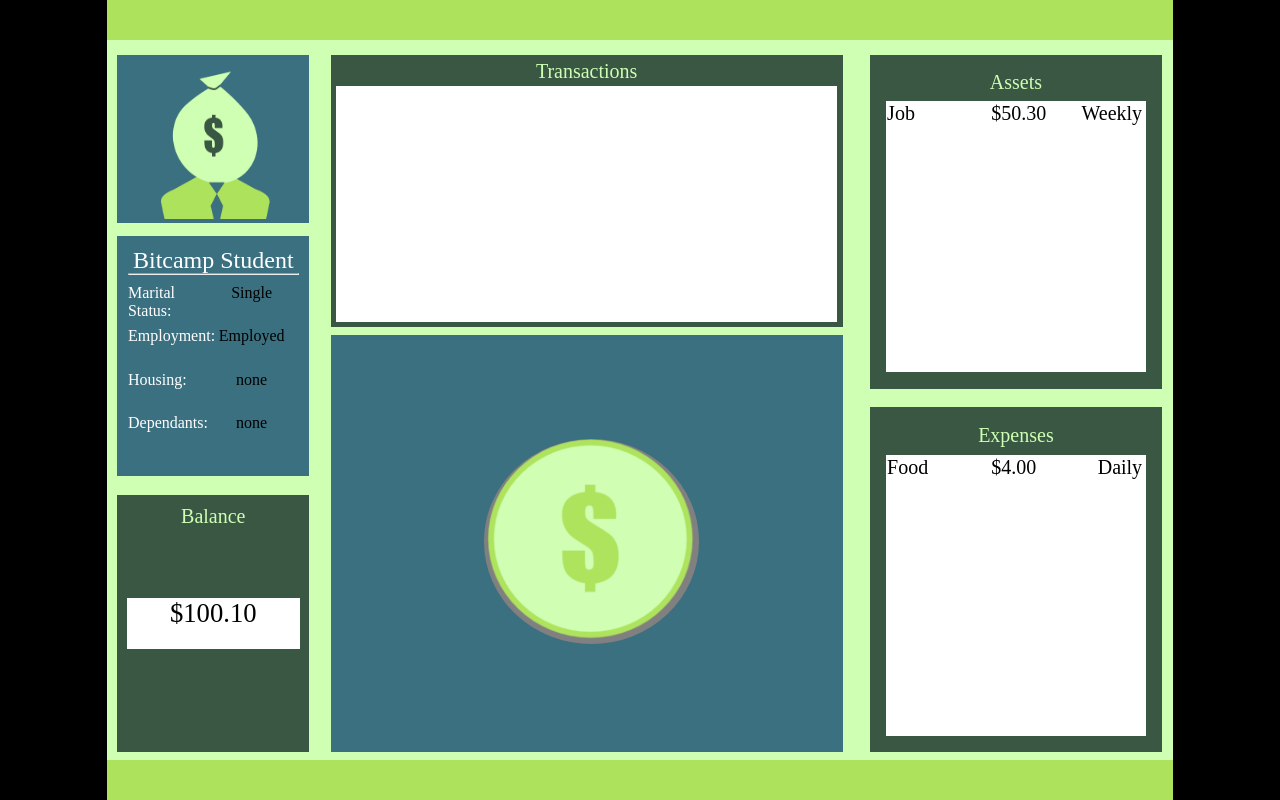
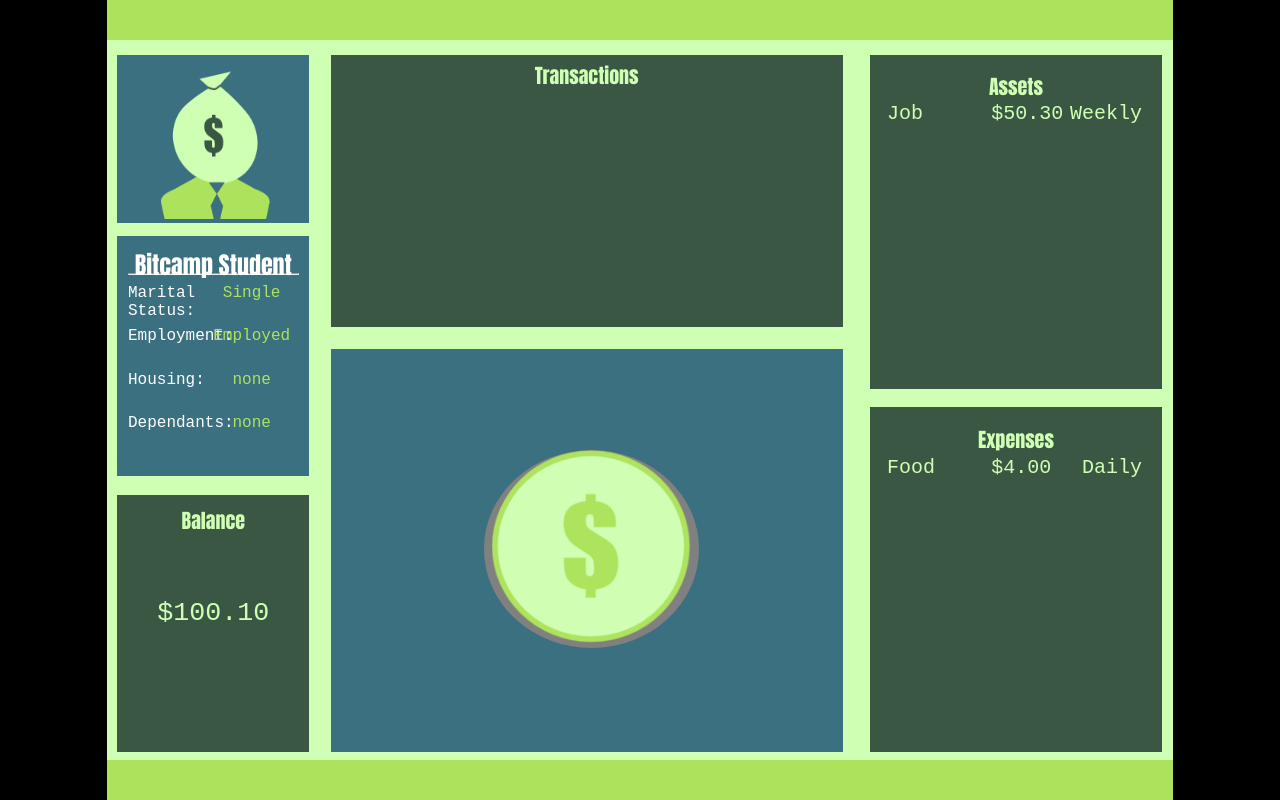
Before and after one commit to RahulSondhi/oneClickBudget, a plain HTML site: page index.html in a window 1280 px wide. Drawn offline with nearby package versions, Linux system fonts and the light colour scheme.

Commit message:
Edited Font and Background Colors

```diff
--- a/css/style.css
+++ b/css/style.css
@@ -126,6 +126,7 @@
   width: 100%;
   height: 12%;
   text-align: center;
+  font-family: "Impact", sans-serif;
   color: white;
   font-size: 1.8rem;
   margin: 0;
@@ -136,6 +137,9 @@
 #profileDependants,
 #profileEmployment{
   display: flex;
+  color: #ADE25D;
+  font-family: "American Typewriter", monospace;
+  /* change font size respectively, i don't know how and can't figure it out*/
   flex-direction: row;
   width: 100%;
   height: 20%;
@@ -180,6 +184,7 @@
   bottom: 2%;
   position: absolute;
   background-color: #3A5743;
+  font-family: "Impact", sans-serif;
 }
 
 #centerContent{
@@ -200,6 +205,7 @@
   position: absolute;
   top: 2%;
   left: 2%;
+  font-family: "Impact", sans-serif;
   background-color: #3A5743;
 }
 
@@ -207,7 +213,7 @@
   width: 94%;
   margin: 0px;
   padding: 1%;
-  height: 56%;
+  height: 54%;
   position: absolute;
   bottom: 2%;
   left: 2%;
@@ -275,6 +281,7 @@
   height: 10%;
   margin: 0;
   color: #CFFFB3;
+  font-family: "Impact", sans-serif;
   font-size: 1.5rem;
   text-align: center;
 }
@@ -285,7 +292,9 @@
   width: 100%;
   height: 90%;
   margin: 0;
-  background-color: white;
+  color: #CFFFB3;
+  font-family: "American Typewriter", monospace;
+  background-color: #3A5743;
   overflow-x: hidden;
   overflow-y: auto;
 }
@@ -297,6 +306,8 @@
   top: 40%;
   left: 5%;
   text-align: center;
-  background-color: white;
+  background-color: #3A5743;
+  color: #CFFFB3;
+  font-family: "American Typewriter", monospace;
   font-size: 2rem;
 }
```
